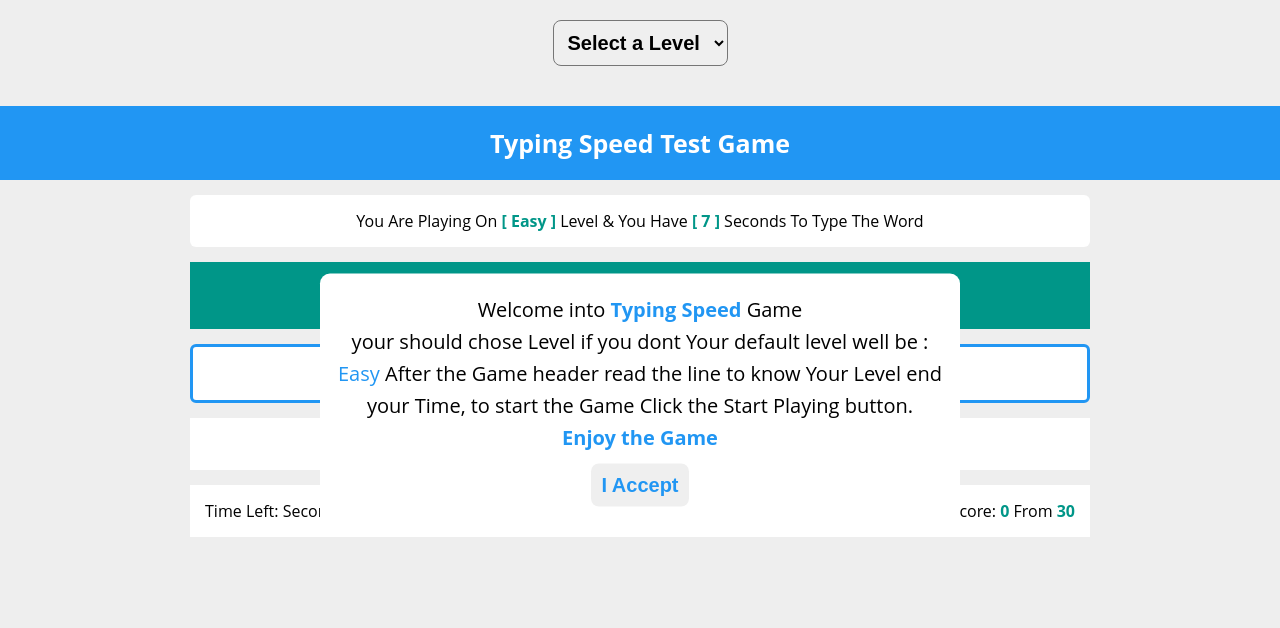
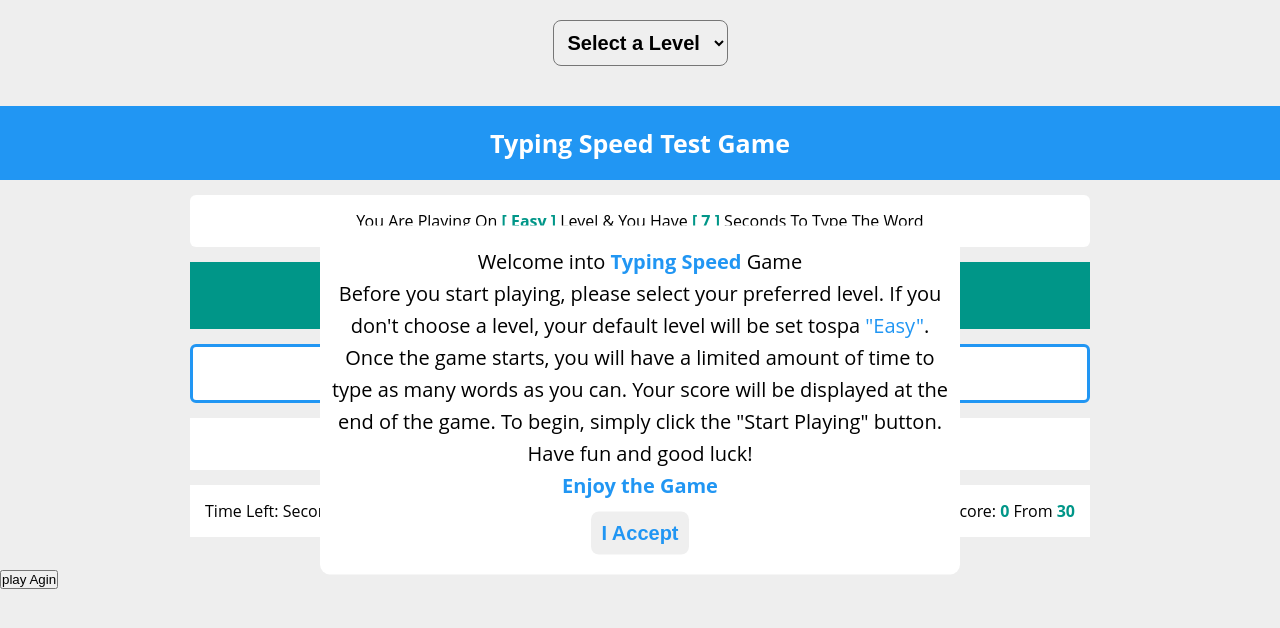
Before and after one commit to Sfef1997/games-js, a plain HTML site: page Typing Speed Game/index.html in a window 1280 px wide. Drawn offline with Linux system fonts and the light colour scheme.

Commit message:
Updata.index.File

```diff
--- a/Typing Speed Game/index.html
+++ b/Typing Speed Game/index.html
@@ -39,14 +39,19 @@
     <div class="finish"></div>
     <div class="local-score"></div>
   </div>
+  <!-- Play Info -->
       <div class="info">
         <div class="text">Welcome into <span>Typing Speed</span> Game </div>
-    <p class="text2">your should chose Level if you dont Your default level  well be : <span>Easy</span>
-    After the Game header read the line to know Your Level end your Time,
-    to start the Game Click the Start Playing button.
+        <p class="text2">
+          Before you start playing, please select your preferred level. If you don't choose a level, your default level will be set tospa <span>
+          "Easy"</span>. Once the game starts, you will have a limited amount of time to type as many words as you can. Your score will be displayed at the end of the game. To begin, simply click the "Start Playing" button. Have fun and good luck!
         </p>
         <span class="enjoy">Enjoy the Game</span>
         <button> I Accept </button>
+      </div>
+      <!-- Play Agin -->
+      <div class="play-agin">
+        <button class="play-agin-btn"> play Agin</button>
       </div>
 </div>
 
```
Lines whose indentation alone changed are shown as unchanged.
